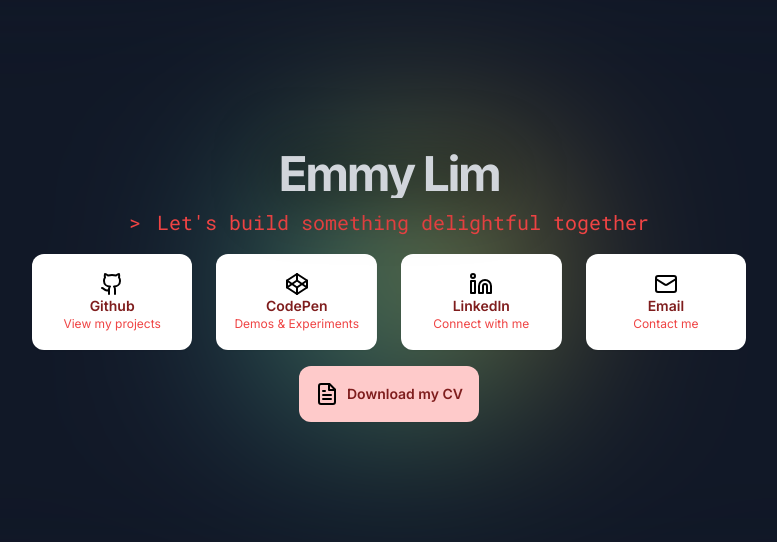
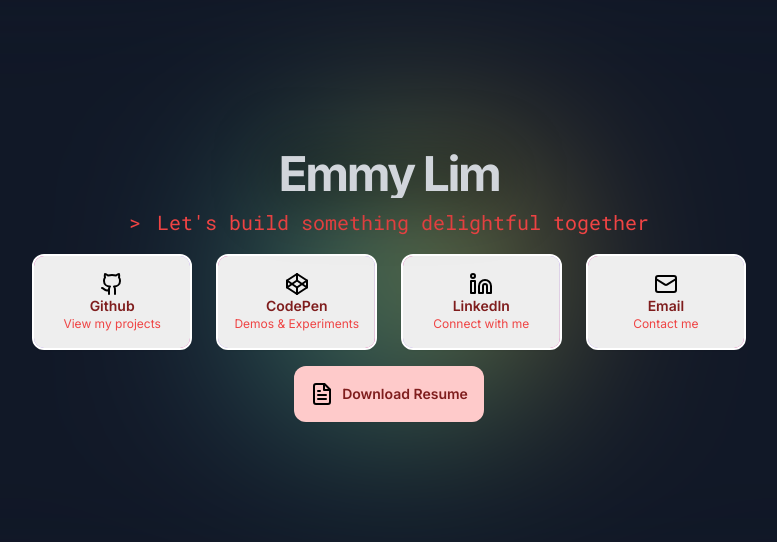
Before and after one commit to emmyrlim/personal, a Next.js app: page / in a window 1280 px wide. Shown: the part 114-656 px from the top of the page, without its empty margins (251-1028 px from the left). Built offline with nearby package versions, Linux system fonts and the light colour scheme.

Commit message:
more change

```diff
--- /dev/null
+++ b/src/components/jumble.tsx
@@ -0,0 +1,28 @@
+import * as React from "react";
+
+export default function Jumble({ text }: { text: string }) {
+  const [jumbleText, setJumbleText] = React.useState(text);
+
+  React.useEffect(() => {
+    let headerInterval: NodeJS.Timeout;
+    const updateSubHeader = () => {
+      setJumbleText((prevHeader) => {
+        if (prevHeader.length === text.length) {
+          clearInterval(headerInterval);
+        }
+        return text.substring(0, prevHeader.length + 1);
+      });
+    };
+    const timeout = setTimeout(() => {
+      headerInterval = setInterval(updateSubHeader, 50); // Adjust the interval as needed
+    }, 500);
+
+    // Clean up interval on component unmount
+    return () => {
+      clearInterval(headerInterval);
+      clearTimeout(timeout);
+    };
+  }, []);
+
+  return <p>{jumbleText}</p>;
+}
--- a/src/components/linkCard.module.css
+++ b/src/components/linkCard.module.css
@@ -1,29 +1,35 @@
 .linkCard {
     --border-angle: 0turn;
-    --main-bg: conic-gradient(from var(--border-angle), #fff, #fff);
-    border: solid 2px transparent;
+    --main-bg: conic-gradient(from var(--border-angle), #eee, #eee);
+    --main-bg-hover: conic-gradient(from var(--border-angle), #fff, #fff);
+    border: solid 2px #fff;
     --gradient-border: conic-gradient(
         from var(--border-angle),
         transparent,
-        mediumpurple 80%,
-        mediumvioletred 99%,
+        mediumpurple 17%,
+        mediumvioletred 34%,
+        transparent 50%,
+        mediumpurple 67%,
+        mediumvioletred 84%,
         transparent
     );
     background:
         var(--main-bg) padding-box,
-        var(--main-bg) border-box,
+        var(--gradient-border) border-box,
         var(--main-bg) border-box;
     background-position: center center;
     animation: bg-spin 6s linear infinite;
     animation-play-state: paused;
+    transition: background 1000ms linear;
 }
 
 .linkCard:hover {
     animation-play-state: running;
+    border: solid 2px transparent;
     background:
-        var(--main-bg) padding-box,
+        var(--main-bg-hover) padding-box,
         var(--gradient-border) border-box,
-        var(--main-bg) border-box;
+        var(--main-bg-hover) border-box;
 }
 
 @keyframes bg-spin {
--- a/src/components/splash.tsx
+++ b/src/components/splash.tsx
@@ -54,7 +54,7 @@ export default async function Splash() {
           download
         >
           <FileTextIcon className="mr-2 h-6 w-6" />
-          <div className="font-semibold text-red-900">Download my CV</div>
+          <div className="font-semibold text-red-900">Download Resume</div>
         </Link>
       </div>
     </div>
--- a/src/components/typestream.tsx
+++ b/src/components/typestream.tsx
@@ -10,12 +10,12 @@ export default function Typestream({
   className?: string;
   text: string;
 }) {
-  const [subHeader, setSubHeader] = React.useState("");
+  const [typeText, setTypeText] = React.useState("");
 
   React.useEffect(() => {
     let headerInterval: NodeJS.Timeout;
     const updateSubHeader = () => {
-      setSubHeader((prevHeader) => {
+      setTypeText((prevHeader) => {
         if (prevHeader.length === text.length) {
           clearInterval(headerInterval);
         }
@@ -37,7 +37,7 @@ export default function Typestream({
       className={classNames(className, roboto_mono.className, "flex gap-x-4")}
     >
       <p className={styles.blinker}>{`>`}</p>
-      <p>{subHeader}</p>
+      <p>{typeText}</p>
     </div>
   );
 }
```
